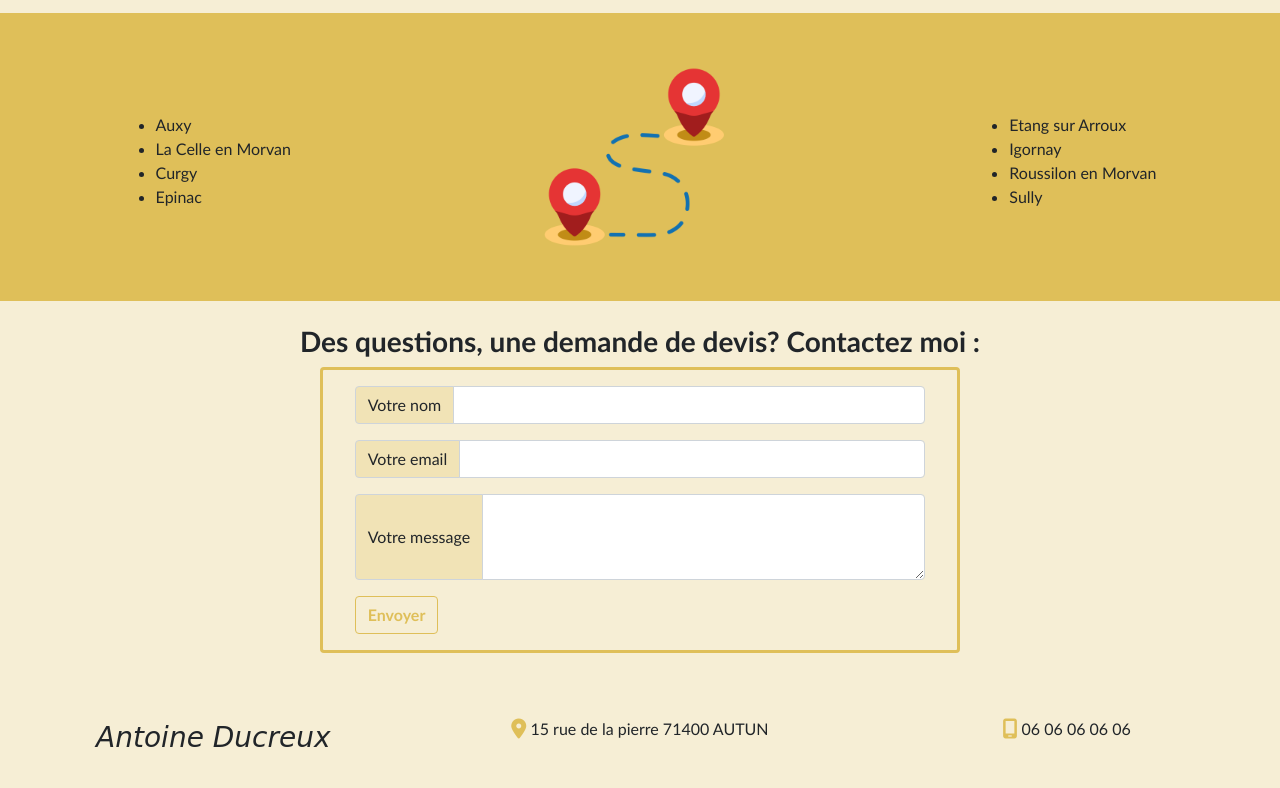
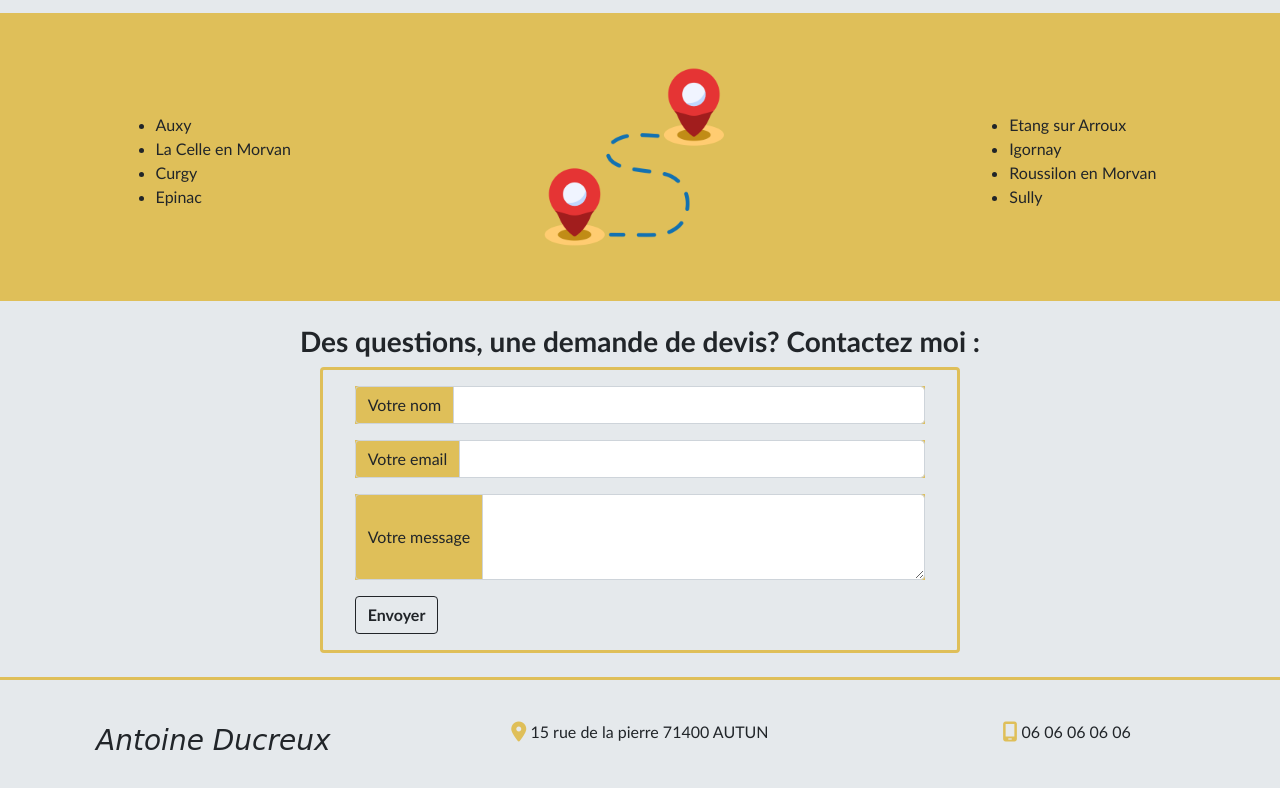
Before and after one commit to Aurelie1201/site-artisan, a website: page index.html in a window 1280 px wide. Shown: the part 2528-3316 px from the top of the page. Drawn offline with nearby package versions, Linux system fonts and the light colour scheme.

Commit message:
changement de couleur

```diff
--- a/index.html
+++ b/index.html
@@ -195,24 +195,24 @@
         <section class="formulaire my-4">
             <h3 class="text-center mt-4 fw-bold">Des questions, une demande de devis? Contactez moi :</h3>
             <form class="w-75 w-md-50 m-auto border border-primary border-3 rounded" name="envoi" method=POST>
-                <div class="input-group w-90 my-3 mx-auto">
+                <div class="input-group bg-primary w-90 my-3 mx-auto">
                     <span class="input-group-text">Votre nom</span>
                     <input type="text" aria-label="First name" class="form-control">
                 </div>
-                <div class="input-group w-90 mb-3 mx-auto">
+                <div class="input-group bg-primary w-90 mb-3 mx-auto">
                     <span class="input-group-text">Votre email</span>
                     <input type="email" class="form-control" id="mail">
                 </div>
-                <div class="input-group w-90 mb-3 mx-auto">
+                <div class="input-group bg-primary w-90 mb-3 mx-auto">
                     <span class="input-group-text">Votre message</span>
                     <textarea class="form-control" id="text" rows="3"></textarea>
                 </div>
                 <div class="mb-3 mx-auto w-90">
-                    <button class="btn btn-outline-primary fw-bold" type="submit">Envoyer</button>
+                    <button class="btn btn-outline-dark fw-bold" type="submit">Envoyer</button>
                 </div>
             </form>
         </section>
-        <footer>
+        <footer class="border-top border-primary border-3">
             <div class="container-fluid py-4">
                 <div class="row">
                     <div class="name col-md-4 text-center my-3 fs-3">
--- a/sass/utils/__variables_overrides.scss
+++ b/sass/utils/__variables_overrides.scss
@@ -6,6 +6,6 @@ $primarytransparent: rgba(223, 191, 89, 0.25);
 }
 
 body{
-    background-color: $primarytransparent !important;
+    background-color: #e5e9ec !important;
     font-family:'Gill Sans', 'Gill Sans MT', Calibri, 'Trebuchet MS', sans-serif !important;
 }
```
Also changed, not shown: css/style.css.
